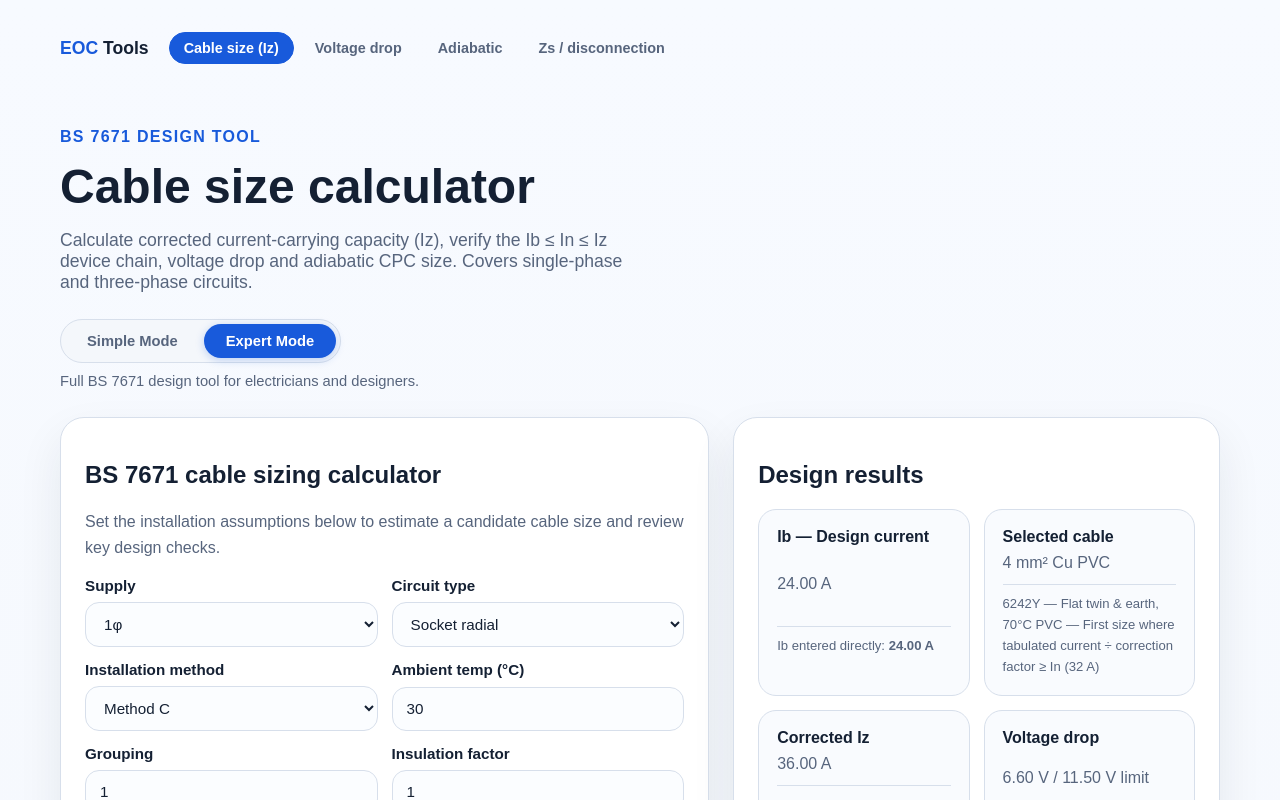
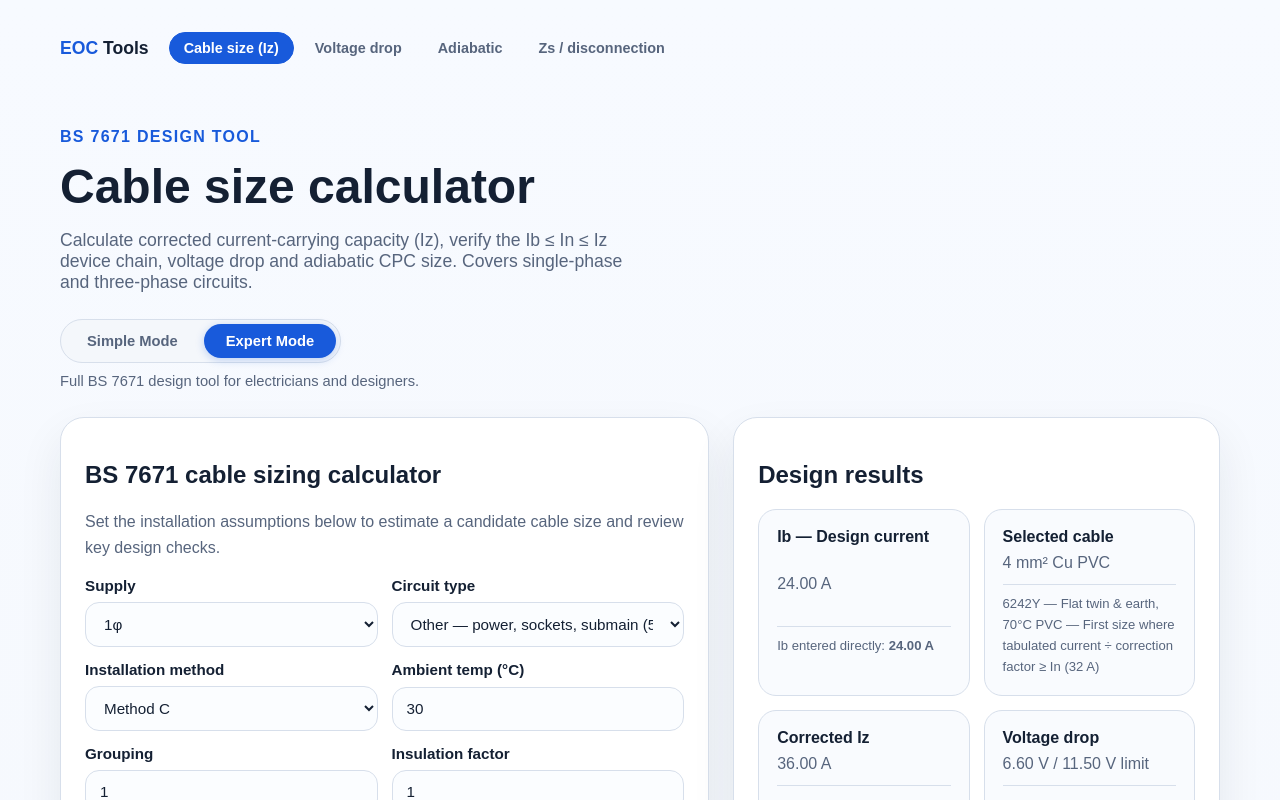
Before and after one commit to Sonicbelch/cable-calc, a Next.js app: page /cable-size in a window 1280 px wide. Both pictures are taken after a click on the button "Expert Mode". Shown: the top 800 px of the page. Built offline with nearby package versions, Linux system fonts and the light colour scheme.

Commit message:
refactor: simplify circuit type to lighting/other only — only difference is 3% vs 5% Vd limit

```diff
--- a/components/Calculator.js
+++ b/components/Calculator.js
@@ -1,7 +1,7 @@
 'use client';
 
 import { useMemo, useState } from 'react';
-import { defaultDisconnectionTimes, adiabaticK, ambientTempFactors, groupingFactors, installationMethodFactor } from '@/lib/cable-data';
+import { adiabaticK, ambientTempFactors, groupingFactors, installationMethodFactor } from '@/lib/cable-data';
 import {
   computeAdiabaticS,
   computeIb,
@@ -28,7 +28,7 @@ const CABLE_TYPES = [
 
 const initialState = {
   supply: '1P',
-  circuitType: 'socket-radial',
+  circuitType: 'other',
   installationMethod: 'C',
   ambientTemp: 30,
   grouping: 1,
@@ -47,7 +47,7 @@ const initialState = {
   applianceBasket: [1500, 1200],
   basketText: defaultBasket,
   faultCurrent: 3000,
-  disconnectionTime: defaultDisconnectionTimes['socket-radial']
+  disconnectionTime: 0.4
 };
 
 function IbWorkings({ form, ib }) {
@@ -105,7 +105,7 @@ function VdWorkings({ form, selectedCable, ib, voltageDrop, voltageDropLimit })
     <p className="workings">
       Vd = (mV/A/m × Ib × L) ÷ 1000 = ({mv} × {ib.toFixed(2)} × {form.length}) ÷ 1000 = <strong>{voltageDrop.toFixed(2)} V</strong>
       <br />Limit = {pct}% × {nominalV} V = <strong>{voltageDropLimit.toFixed(2)} V</strong>
-      <br /><span className="workings-note">mV/A/m from BS 7671 Appendix 4 for {selectedCable.size} mm² {form.conductor} ({form.supply === '3P' ? '3-phase' : 'single-phase'})</span>
+      <br /><span className="workings-note">mV/A/m from BS 7671 Appendix 4 for {selectedCable.size} mm² {form.conductor} ({form.supply === '3P' ? '3-phase' : 'single-phase'}). Limit: {form.circuitType === 'lighting' ? '3' : '5'}% of nominal voltage per BS 7671 App. 12</span>
     </p>
   );
 }
@@ -138,7 +138,7 @@ export function Calculator() {
   const updateField = (key, value) => {
     setForm((current) => {
       const next = { ...current, [key]: value };
-      if (key === 'circuitType') next.disconnectionTime = defaultDisconnectionTimes[value];
+      // circuitType only affects voltage drop limit (3% lighting, 5% other)
       if (key === 'cableType') {
         const ct = CABLE_TYPES.find(t => t.id === value);
         if (ct) {
@@ -162,7 +162,7 @@ export function Calculator() {
           <p>Set the installation assumptions below to estimate a candidate cable size and review key design checks.</p>
           <div className="grid two-col">
             <label><span>Supply</span><select value={form.supply} onChange={(e) => updateField('supply', e.target.value)}><option value="1P">1φ</option><option value="3P">3φ</option></select></label>
-            <label><span>Circuit type</span><select value={form.circuitType} onChange={(e) => updateField('circuitType', e.target.value)}><option value="lighting">Lighting</option><option value="socket-radial">Socket radial</option><option value="ring-final">Ring final</option><option value="motor">Motor</option><option value="submain">Submain</option></select></label>
+            <label><span>Circuit type</span><select value={form.circuitType} onChange={(e) => updateField('circuitType', e.target.value)}><option value="lighting">Lighting (3% Vd limit)</option><option value="other">Other — power, sockets, submain (5% Vd limit)</option></select></label>
             <label><span>Installation method</span><select value={form.installationMethod} onChange={(e) => updateField('installationMethod', e.target.value)}><option value="A">Method A</option><option value="B">Method B</option><option value="C">Method C</option><option value="100">Ref 100</option><option value="102">Ref 102</option><option value="103">Ref 103</option></select></label>
             <label><span>Ambient temp (°C)</span><input type="number" value={form.ambientTemp} onChange={(e) => updateField('ambientTemp', Number(e.target.value))} /></label>
             <label><span>Grouping</span><input type="number" min="1" max="6" value={form.grouping} onChange={(e) => updateField('grouping', Number(e.target.value))} /></label>
```
